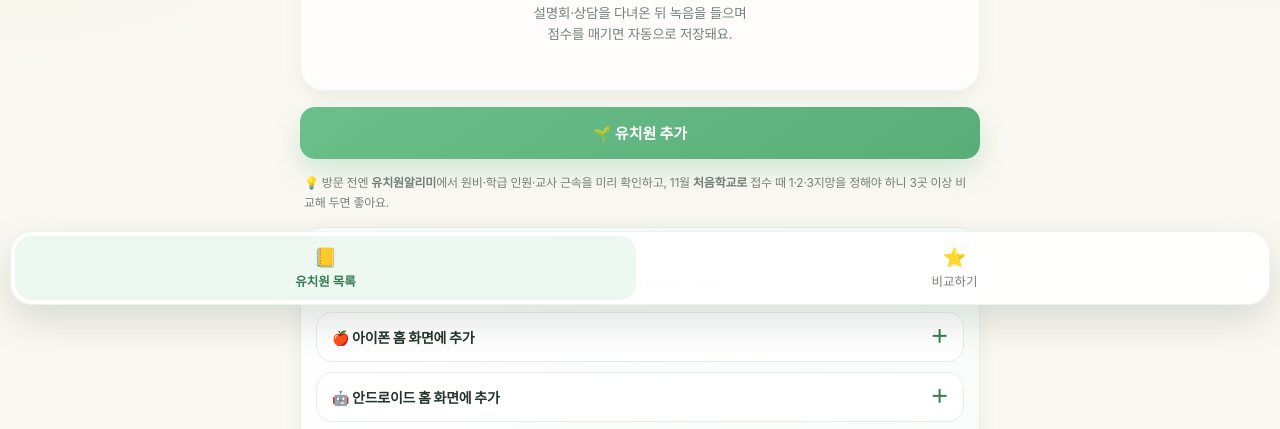
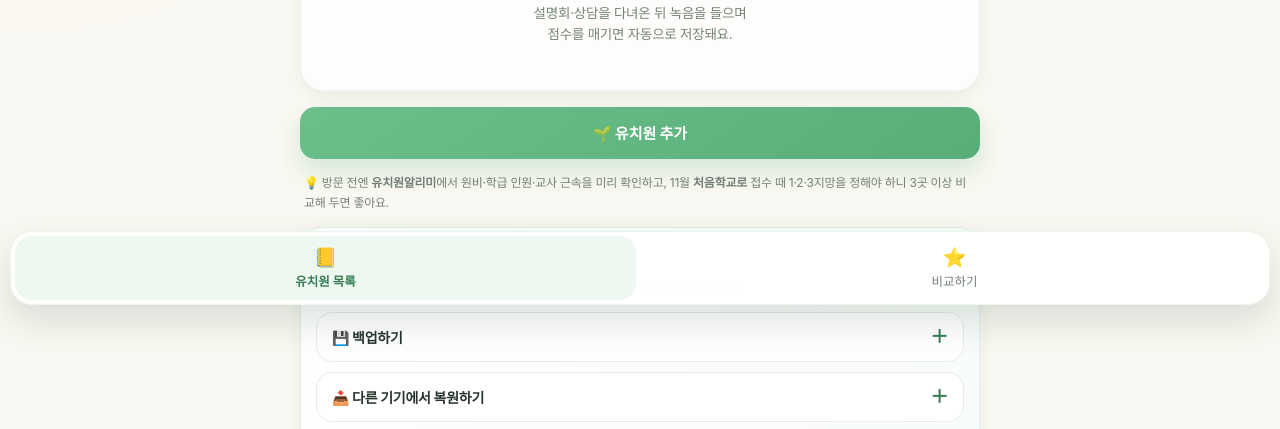
Before and after one commit to StoneSilver0417/kindergarten-notebook, a plain HTML site: page index.html in a window 1280 px wide. Shown: the part 487-916 px from the top of the page. Drawn offline with Linux system fonts and the light colour scheme.

Commit message:
Update index.html

```diff
--- a/index.html
+++ b/index.html
@@ -1270,30 +1270,6 @@ function renderList(){
     <h2 id="usageGuideTitle">📱 처음 사용하는 분을 위한 안내</h2>
     <p class="guide-lead">회원가입 없이 바로 사용할 수 있고, 기록은 현재 기기의 브라우저에만 저장됩니다.</p>
     <div class="guide-grid">
-      <details class="guide-item">
-        <summary>🍎 아이폰 홈 화면에 추가</summary>
-        <div class="guide-body">
-          <ol>
-            <li>Safari에서 이 페이지를 엽니다.</li>
-            <li>화면 아래의 <b>공유 버튼</b>을 누릅니다.</li>
-            <li><b>홈 화면에 추가</b>를 선택합니다.</li>
-            <li>오른쪽 위의 <b>추가</b>를 누릅니다.</li>
-          </ol>
-          <div class="guide-note">아이폰에서는 반드시 Safari로 여는 것이 가장 안정적입니다.</div>
-        </div>
-      </details>
-
-      <details class="guide-item">
-        <summary>🤖 안드로이드 홈 화면에 추가</summary>
-        <div class="guide-body">
-          <ol>
-            <li>Chrome에서 이 페이지를 엽니다.</li>
-            <li>오른쪽 위의 <b>점 3개 메뉴</b>를 누릅니다.</li>
-            <li><b>홈 화면에 추가</b> 또는 <b>앱 설치</b>를 선택합니다.</li>
-            <li>이름을 확인하고 <b>추가</b>를 누릅니다.</li>
-          </ol>
-        </div>
-      </details>
 
       <details class="guide-item">
         <summary>💾 백업하기</summary>
```
